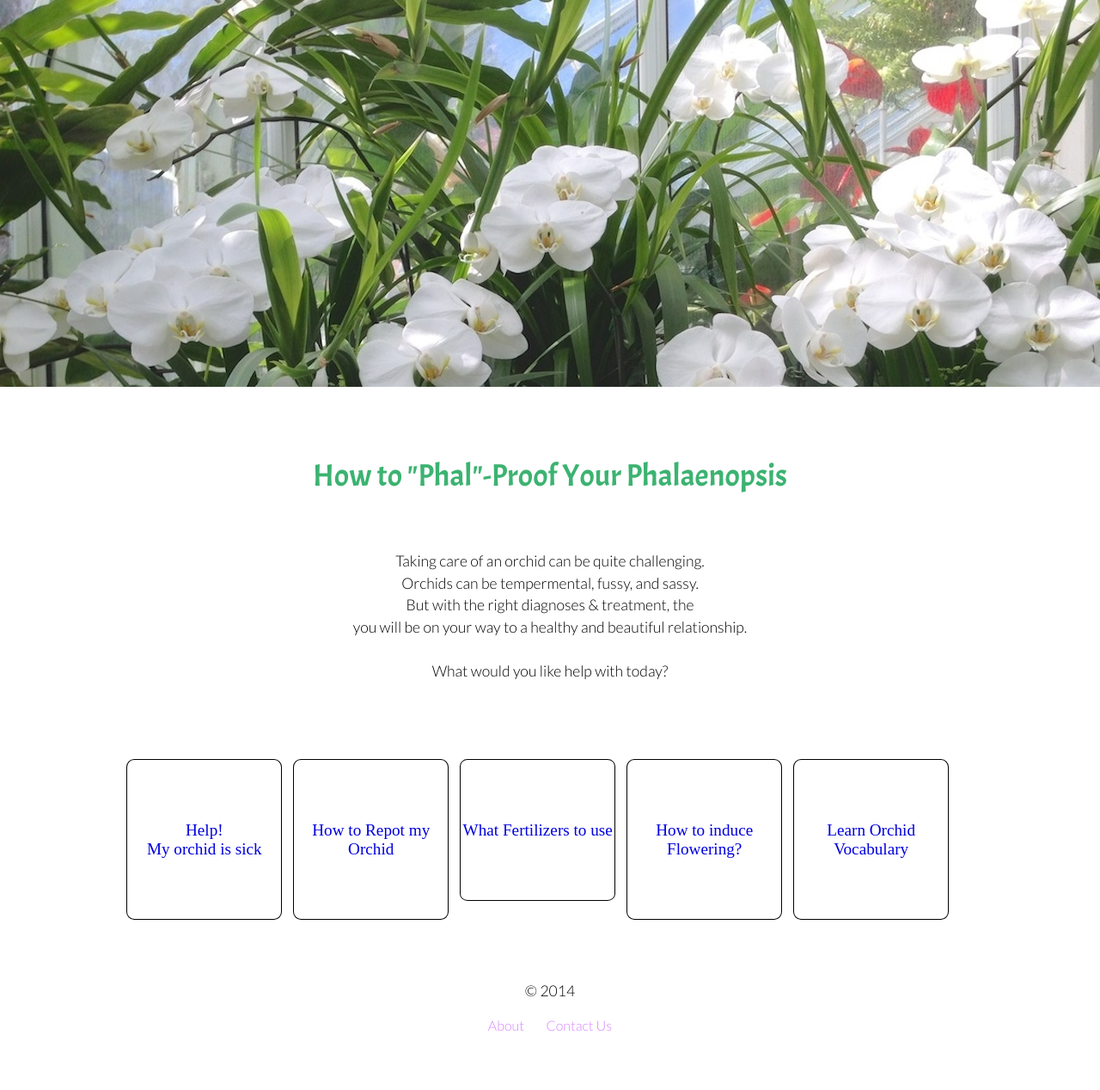
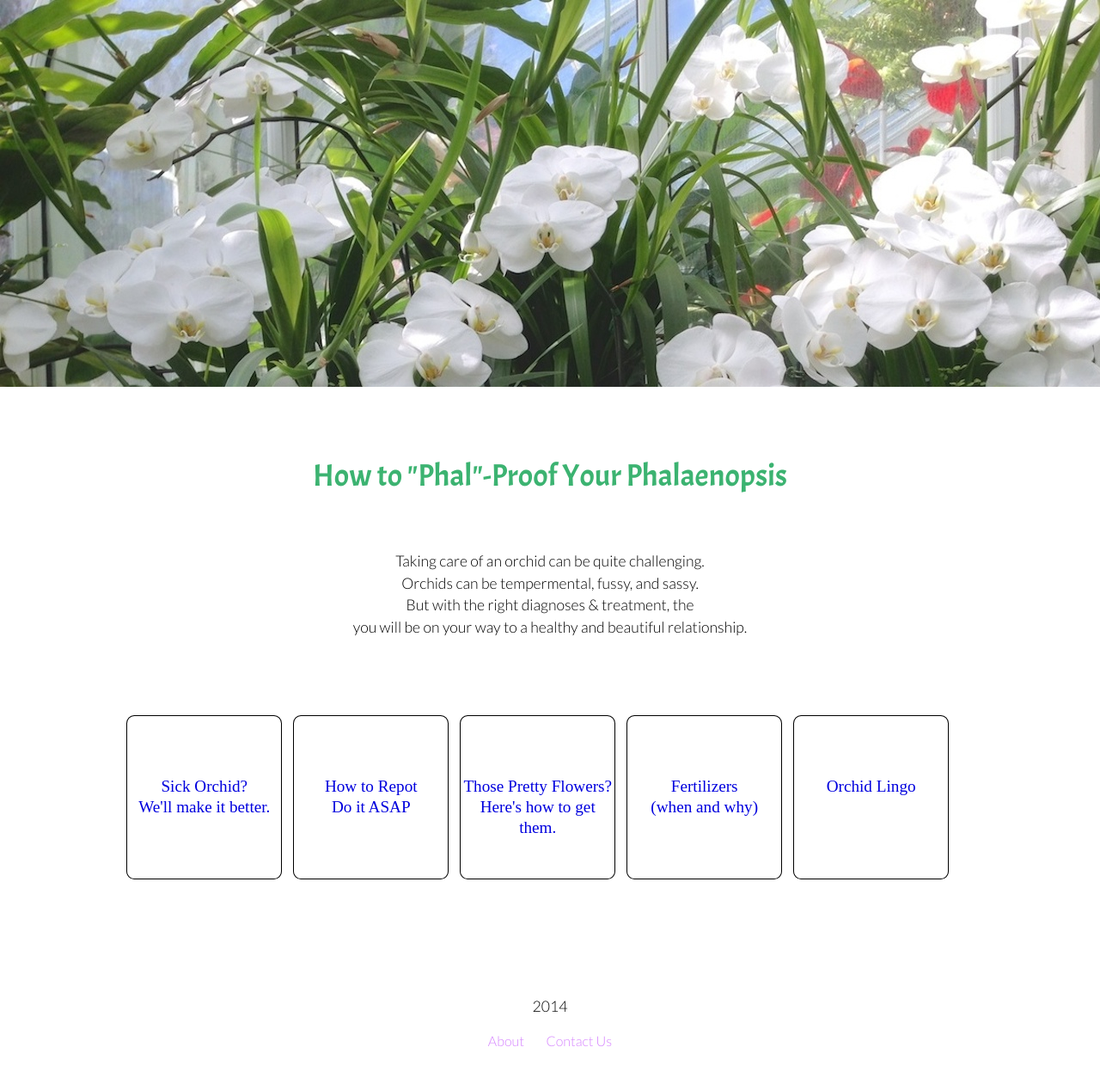
Before and after one commit to rachellee/orchidcare, a Jekyll site: the page built from index.html, in a window 1280 px wide. Shown: the whole page at 86% size. Built offline with Jekyll 4.4.1, drawn with Linux system fonts in a browser that asks for light colours; comment, search, counter and statistics services are not loaded; before the commit the page ends 1202 px from its top, so only the background shows below that.

Commit message:
added folders, changed btn names

```diff
--- a/_layouts/default.html
+++ b/_layouts/default.html
@@ -24,9 +24,9 @@
 <body>
 	{{content}}
 
-	<footer class="main_footer">
+	<footer id="main_footer">
 	<p>
-		&copy; 2014
+		2014
 	</p>
     <nav>
       <span id="nav-link"><a href="http://helpmyorchid.neocities.org/About.html">About</a></span>
--- a/index.css
+++ b/index.css
@@ -47,6 +47,10 @@ a {
 	color: #3cb371;
 }
 
+#home a:hover {
+	color: #9AE8BA;
+}
+
 a:hover {
 	color: #E6E6E6;
 }
@@ -71,7 +75,6 @@ a:hover {
 .link-container {
 	margin: 7% auto; /*80px divided by 1000px*/
 	width: 78%; /*780px divided by 1000px*/
-	height: 16%; /*160px divided by 1000*/
 }
 
 p {
@@ -85,10 +88,12 @@ p {
 	font-family:'Josefin Sans';
 	font-size: 1.2rem;
 	text-align: center;
+	line-height: 1.5rem;
 	color: #0000DE;
 	float: left;
 	margin-right: 3.84615385%; /*30px divided by 780px subpagenavcontainer*/
 	width: 17.94871795%; /*140px divided by 780px subpagenavcontainer*/
+	height: 3rem;
 	border: 1px solid #000000; /*2px*/
 	padding: 7.05128205% 0%; /*55px*/
 	margin: 0% 0.64102564% 7%; /*5px*/
@@ -96,26 +101,32 @@ p {
 	background-color: #FFFFFF;
 }
 
-.main_footer {
+#main_footer {
 	clear: both;
 	font-family: 'Raleway';
 	text-align: center;
+	padding: 3rem 0rem;
 }
-
-
 
 
 /* Media Queries */
 /* Smaller Resolution --------------------- */
-@media screen and (max-width: 480px) {
-	#intro-div,
-	.container,
-	#subpage-nav-container {
-		width 100%;
-	}
-	.btn {
+@media screen and (max-width: 580px) {
+	.btn{
 		width: 100%;
 		border-radius: 0px;
 		margin-bottom: 3%;
 	}
 }
+
+@media screen and (max-width: 580px) {
+	#orchid-image {
+		height: 350px;
+	}
+}
+
+@media screen and (max-width: 320px) {
+	#orchid-image {
+		height: 250px;
+	}
+}
--- a/index.html
+++ b/index.html
@@ -7,15 +7,14 @@ layout: default
     <p>Taking care of an orchid can be quite challenging.<BR>
     Orchids can be tempermental, fussy, and sassy.<BR>
     But with the right diagnoses & treatment, the<BR>
-    you will be on your way to a healthy and beautiful relationship.<BR><BR>
-    What would you like help with today?</p>
+    you will be on your way to a healthy and beautiful relationship.
   </div>
 
   <div class ="link-container">
-    <a href="#" class="btn">Help!<BR>My orchid is sick</a>
-    <a href ="#" class="btn">How to Repot my Orchid</a>
-    <a href= "#" class="btn">What Fertilizers to use</a>
-    <a href="#" class="btn">How to induce Flowering?</a>
-    <a href="#" class="btn">Learn Orchid Vocabulary</a>
+    <a href="#" class="btn">Sick Orchid?<BR>We'll make it better.</a>
+    <a href ="#" class="btn">How to Repot<BR>Do it ASAP</a>
+    <a href= "#" class="btn">Those Pretty Flowers?<BR>Here's how to get them.</a>
+    <a href="#" class="btn">Fertilizers<BR>(when and why)</a>
+    <a href="#" class="btn">Orchid Lingo</a>
   </div>
 </div>
```
Also changed, not shown: 1 other file.
